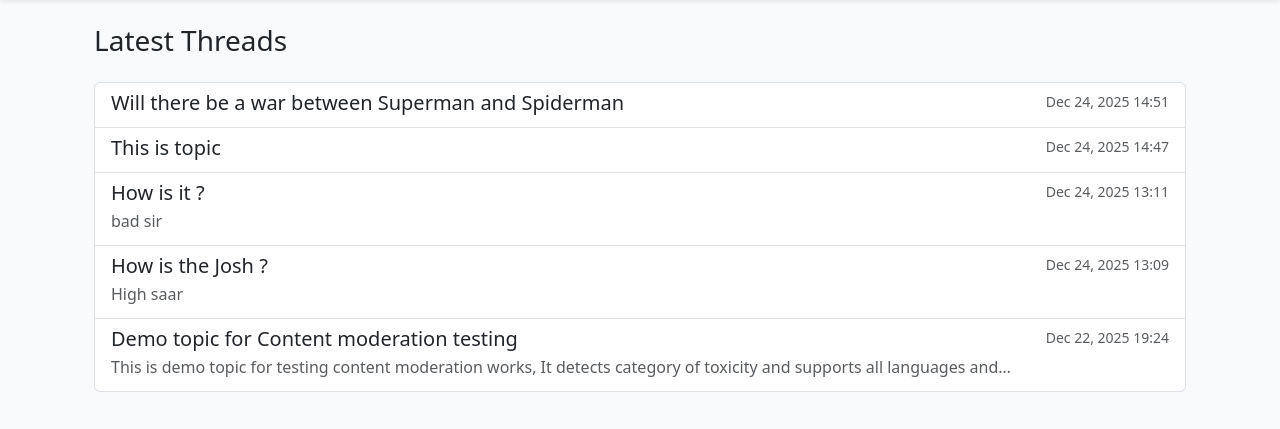
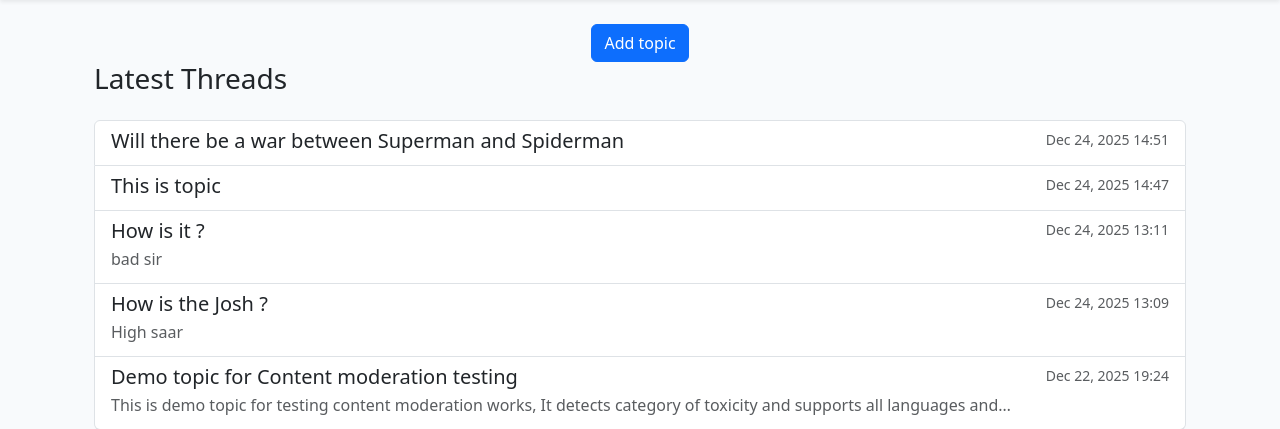
Before and after one commit to HarshaReddyV/ICA, a Django app: page / in a window 1280 px wide. Shown: the part 56-485 px from the top of the page. Run offline with Django 5.2, Linux system fonts and the light colour scheme; a user stored in the database is signed in; data comes from the database, SQL or seed files in the repository; both versions use the stored data as it was after the commit.

Commit message:
Add button to add topic on home page

```diff
--- a/Home/templates/Home/index.html
+++ b/Home/templates/Home/index.html
@@ -28,6 +28,15 @@
   </div>
 </div>
 {% else %}
+
+<div class="container-fluid d-flex justify-content-center align-items-center ">
+  <button type="button"
+          class="btn btn-primary"
+          onclick="location.href='{% url 'addtopic' %}'">
+    Add topic
+  </button>
+</div>
+
 
 <div class="container">
   <h3 class="mb-4">Latest Threads</h3>
--- a/Home/views.py
+++ b/Home/views.py
@@ -16,7 +16,7 @@ def addtopic(request):
         body = (request.POST.get("description") or "" ).strip()
 
         if title == "" and body == "":
-            return render(request, 'Home/addtopic.html', {'message': "Please enter title, description (Optionally)"})
+            return render(request, 'Home/addtopic.html', {'error': "Please enter title, description (Optional)"})
         else:
             topic = Topic.objects.create(
                 title = title,
```
Also changed, not shown: Home/templates/Home/addtopic.html (+6 -5 lines), README.md, db.sqlite3.
